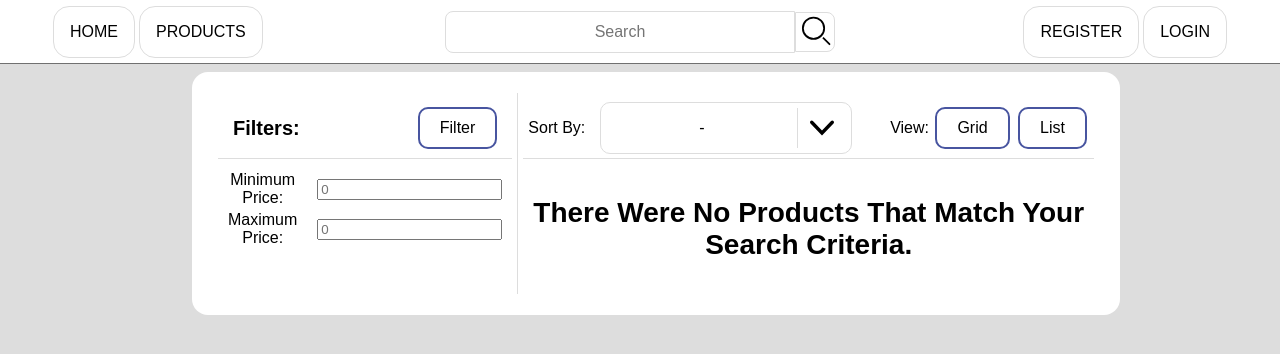
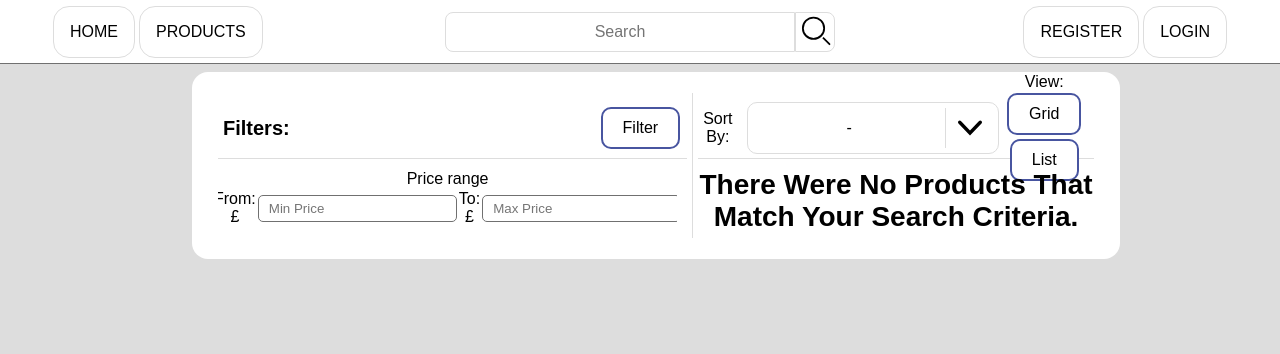
Before and after one commit to randomman552/CM1102-OnlineShop, a Flask app: template shop/templates/products/products.html in a window 1280 px wide. Shown: the top 354 px of the page. Run offline with Flask 2, Linux system fonts and the light colour scheme; the template is opened without the code that fills it, so the values that code supplies are empty.

Commit message:
Style form elements

```diff
--- a/shop/static/styles/products.css
+++ b/shop/static/styles/products.css
@@ -14,15 +14,17 @@
 	border-left: none;
 	border-bottom: none;
 }
-.container.filters > div {
-	height: 40px;
+.container.filters > .row {
+	height: auto;
 	display: flex;
 	flex-direction: row;
 	justify-content: center;
 	align-items: center;
+	overflow: hidden;
+	width: calc(100% - 10px);
 }
-.container.filters > div > * {
-	margin: 0 10px 0 10px;
+.container.filters > .row > * {
+	margin: 1px;
 }
 .container.products {
 	flex-wrap: wrap;
--- a/shop/static/styles/styles.css
+++ b/shop/static/styles/styles.css
@@ -70,7 +70,7 @@
 	transition: 0.5s;
 }
 a.button:hover {
-	background-color: var(--bg-color);
+	background-color: var(--button-hover);
 }
 a.button > p {
 	padding: 1rem;
@@ -85,6 +85,15 @@
 form {
 	text-align: center;
 }
+input {
+	padding: 5px 10px 5px 10px;
+	border-radius: 5px;
+	border: 1px solid var(--border-color);
+	transition: 0.3s;
+}
+input:hover {
+	background-color: var(--button-hover);
+}
 
 /* Search form attributes */
 form.search {
@@ -97,6 +106,7 @@
 form.search button[type = "submit"] {
 	padding: 0;
 	font-size: inherit;
+	box-sizing: border-box;
 	margin: 0;
 	border: 1px solid var(--bg-color);
 	text-align: center;
@@ -113,7 +123,7 @@
 }
 form.search input[type = "text"]:hover,
 form.search button[type = "submit"]:hover {
-	background: var(--bg-color);
+	background: var(--button-hover);
 }
 form.search button > img {
 	width: 2rem;
@@ -273,7 +283,7 @@
 
 /* Active dropdown element attributes*/
 .dropdown.content > *:hover {
-	background-color: var(--bg-color);
+	background-color: var(--button-hover);
 }
 .dropdown.content > *.active {
 	font-weight: bold;
@@ -328,8 +338,7 @@
 	color: inherit;
 }
 
-button,
-input[type="submit"] {
+button {
 	border-radius: 10px;
 	padding: 10px 20px 10px 20px;
 	font-size: 1rem;
@@ -339,9 +348,8 @@
 	cursor: pointer;
 	margin: 2px;
 }
-button:hover,
-input[type="submit"]:hover {
-	background-color: #ecf5ff;
+button:hover {
+	background-color: var(--button-hover);
 }
 button.green-confirm {
 	border: 2px solid rgb(74, 129, 48);
--- a/shop/templates/products/products.html
+++ b/shop/templates/products/products.html
@@ -56,23 +56,29 @@
             <input type="hidden" name="query" value="{% if 'query' in request.args -%} {{ request.args['query'] }} {%- endif %}">
 
             {# Each of the divs is a row in the form #}
-            <div class="container controls" style="flex-basis: unset; justify-content: space-between; height: 50px;">
+            <div class="container controls" style="flex-basis: unset;">
                 <h2 style="border: none;">Filters:</h2>
-                <input type="submit" value="Filter">
+                <button type="submit">Filter</button>
             </div>
-            <div>
-                <label for=minprice>Minimum Price: </label>
+
+            <div class="row">
+                <label>Price range</label>
+            </div>
+
+            <div class="row">
+                <label for="minprice">From: £</label>
                 <input class="price" name="minprice" id="minprice"
-                type="number" placeholder="0" min="0"
-                value="{% if 'minprice' in request.args -%} {{ request.args['minprice'] }} {%- endif %}">
+                type="number" placeholder="Min Price" min="0"
+                value="{% if 'minprice' in request.args -%} {{ request.args['minprice'] }} {%- endif %}"
+                size="10">
+                <label for="maxprice">To: £</label>
+                <input class="price" name="maxprice" id="maxprice"
+                type="number" placeholder="Max Price" min="0"
+                value="{% if 'maxprice' in request.args -%} {{ request.args['maxprice'] }} {%- endif %}"
+                size="10">
             </div>
-            <div>
-                <label for="maxprice">Maximum Price: </label>
-                <input class="price" name="maxprice" id="maxprice"
-                type="number" placeholder="0" min="0"
-                value="{% if 'maxprice' in request.args -%} {{ request.args['maxprice'] }} {%- endif %}">
-            </div>
-            <div>
+
+            <div class="row">
 
             </div>
         </form>
```
Also changed, not shown: shop/routes.py (+4 -3 lines).
